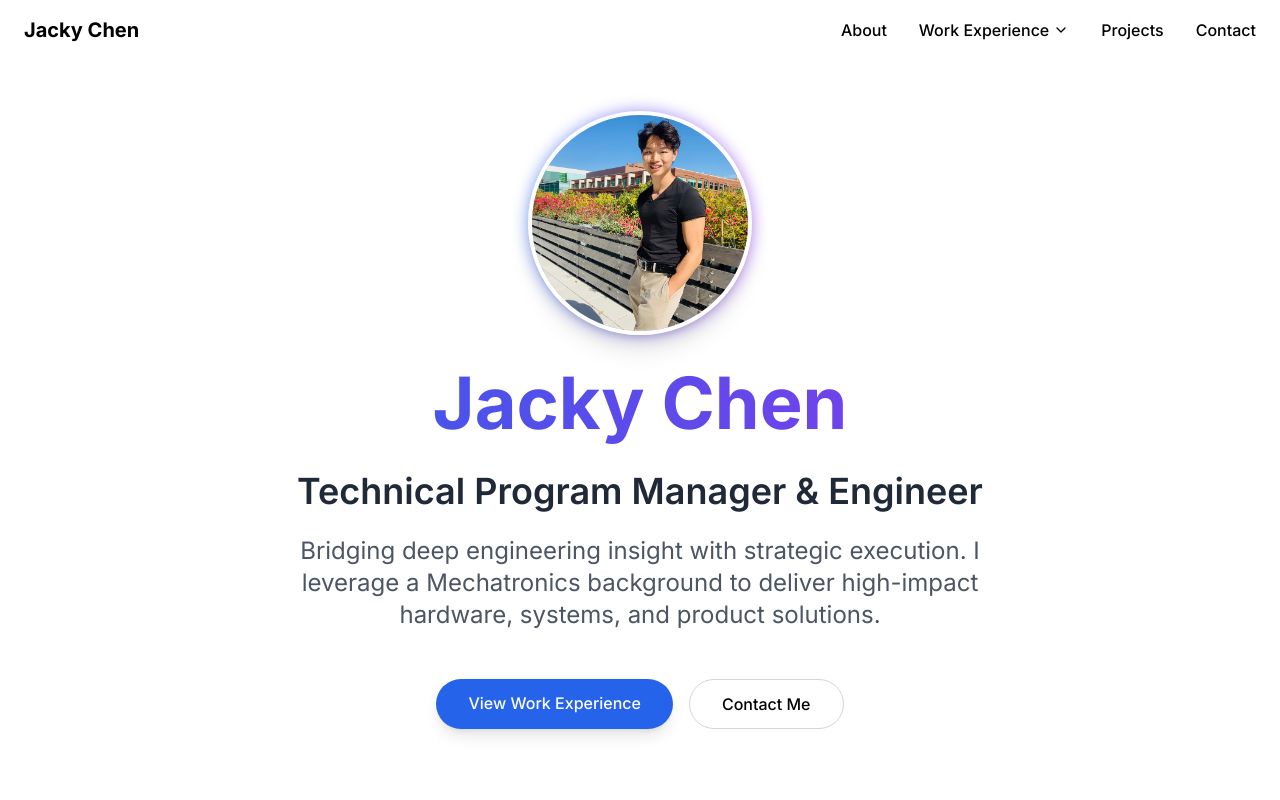
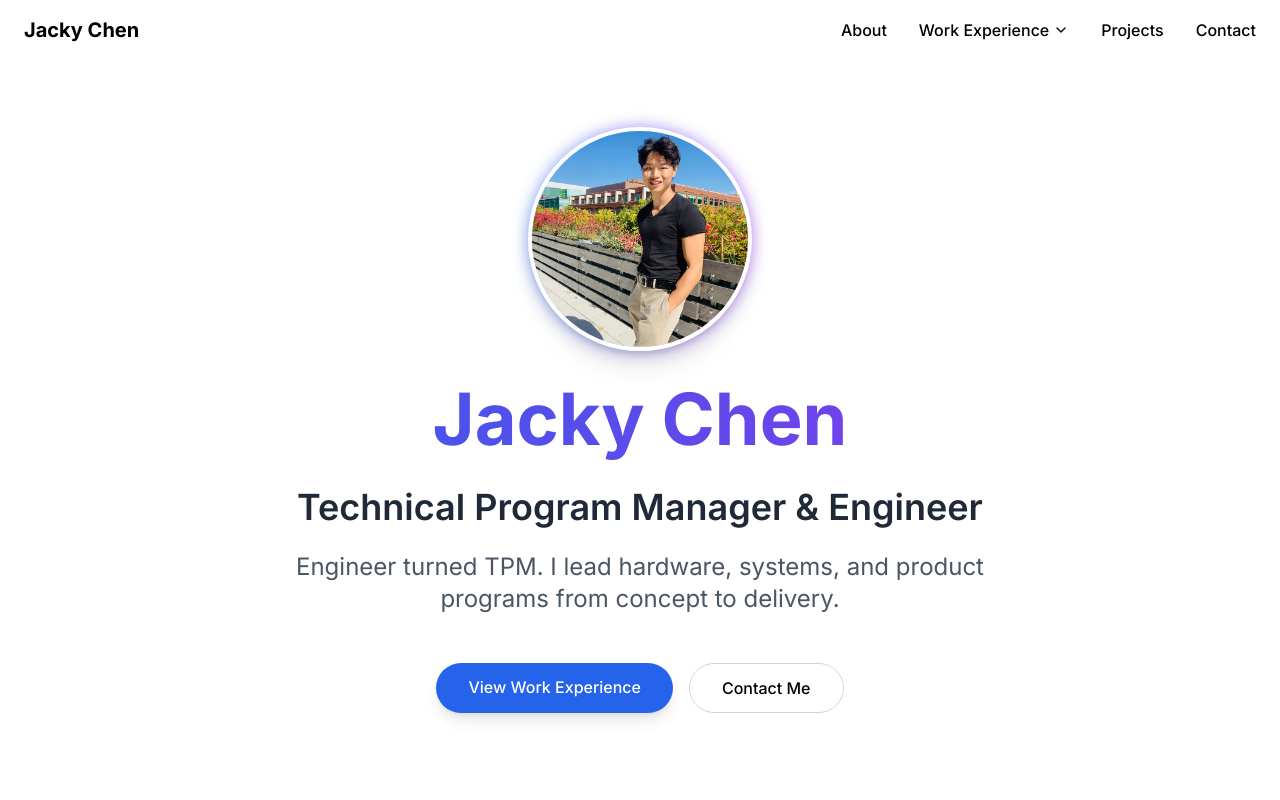
Before and after one commit to jackychen-dev/portfolio, a Next.js app: page / in a window 1280 px wide. Shown: the top 800 px of the page. Built offline with nearby package versions, Linux system fonts and the light colour scheme.

Commit message:
Update Hero section intro text

```diff
--- a/components/Hero.tsx
+++ b/components/Hero.tsx
@@ -45,7 +45,7 @@ export default function Hero() {
           transition={{ duration: 0.5, delay: 0.4 }}
           className="text-xl md:text-2xl text-gray-600 dark:text-gray-300 mb-12 max-w-3xl mx-auto"
         >
-          Bridging deep engineering insight with strategic execution. I leverage a Mechatronics background to deliver high-impact hardware, systems, and product solutions.
+          Engineer turned TPM. I lead hardware, systems, and product programs from concept to delivery.
         </motion.p>
 
         <motion.div
```
